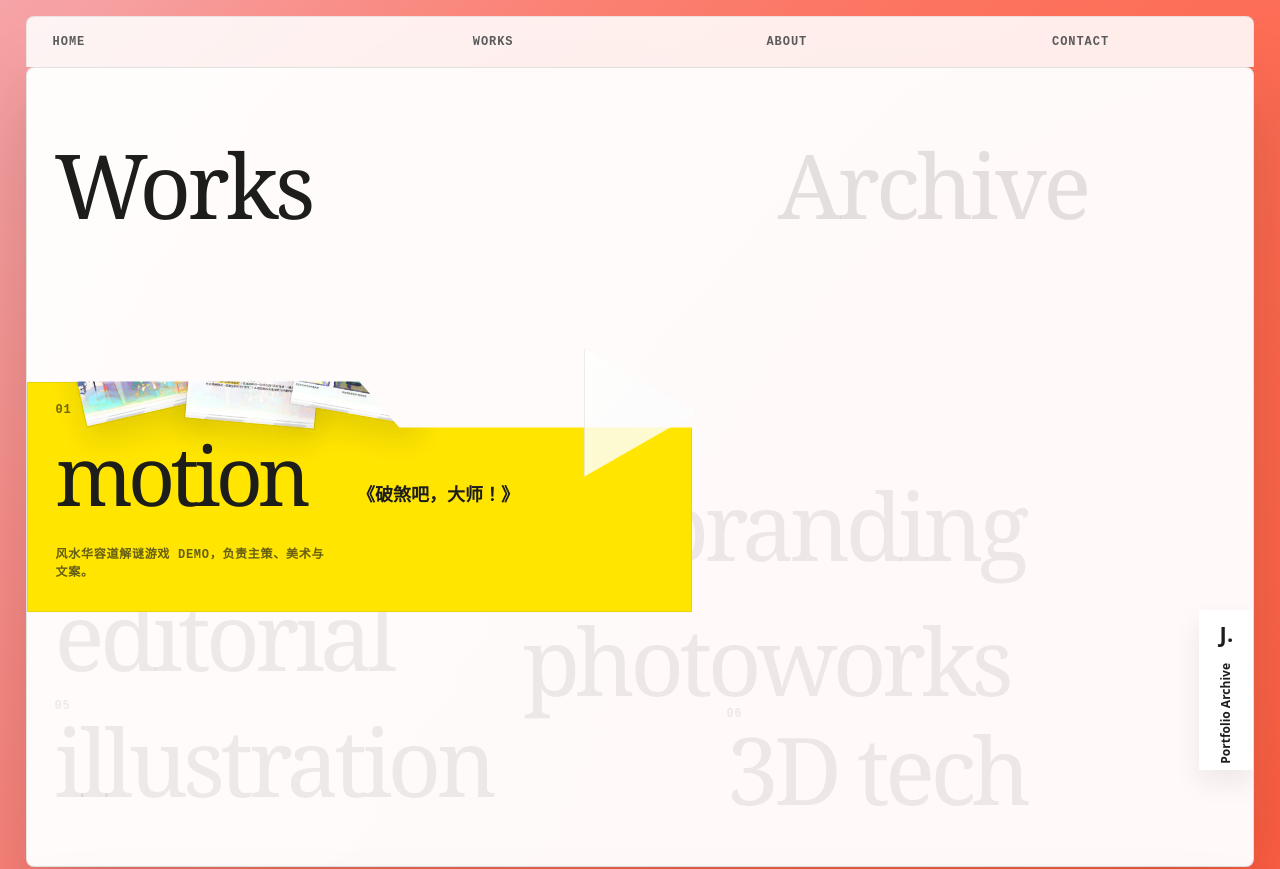
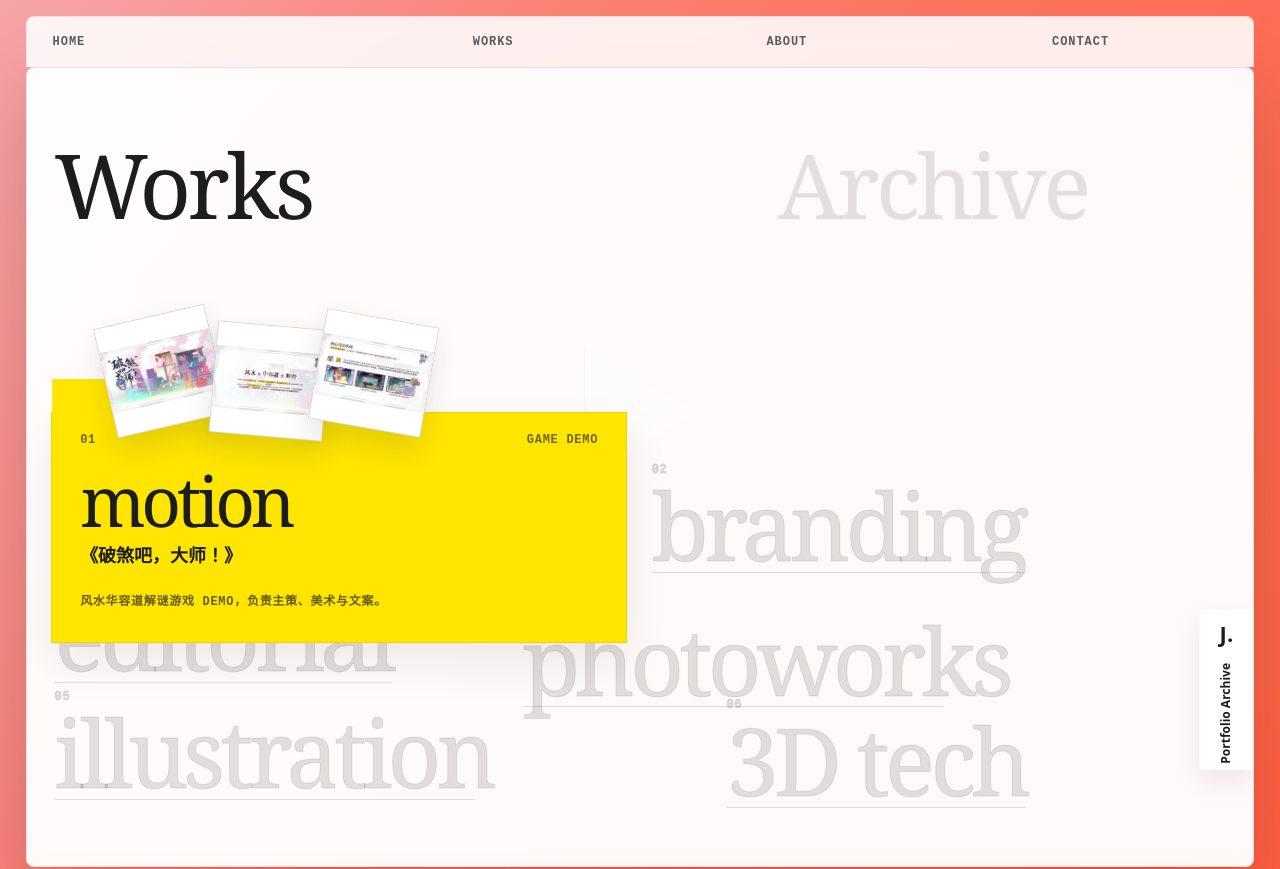
Before and after one commit to bibobiboluelue/myportfolio, a React (Vite) app: page / in a window 1280 px wide. Shown: the top 869 px of the page. Built offline with nearby package versions, Linux system fonts and the light colour scheme.

Commit message:
Fix archive homepage hover layout

```diff
--- a/src/index.css
+++ b/src/index.css
@@ -523,8 +523,17 @@ button {
   position: absolute;
   display: grid;
   gap: 8px;
-  color: rgba(29, 29, 27, 0.08);
+  color: rgba(29, 29, 27, 0.13);
+  -webkit-text-stroke: 1px rgba(29, 29, 27, 0.1);
+  text-stroke: 1px rgba(29, 29, 27, 0.1);
   transition: color 220ms ease, transform 220ms ease;
+}
+
+.hover-category::after {
+  width: min(100%, 420px);
+  height: 1px;
+  background: rgba(29, 29, 27, 0.14);
+  content: "";
 }
 
 .hover-category span,
@@ -546,8 +555,14 @@ button {
 }
 
 .hover-category.is-active {
-  color: rgba(29, 29, 27, 0.18);
+  color: rgba(29, 29, 27, 0.26);
+  -webkit-text-stroke-color: rgba(29, 29, 27, 0.22);
+  text-stroke-color: rgba(29, 29, 27, 0.22);
   transform: translateY(-4px);
+}
+
+.hover-category.is-active::after {
+  background: rgba(29, 29, 27, 0.28);
 }
 
 .hover-category:nth-child(1) {
@@ -582,14 +597,26 @@ button {
 
 .hover-folder-card {
   position: absolute;
-  z-index: 8;
+  z-index: 12;
   display: block;
-  width: min(52vw, 720px);
-  min-height: 142px;
+  width: min(45vw, 640px);
+  min-height: 188px;
   border: 1px solid rgba(29, 29, 27, 0.08);
   background: #d9d9d9;
-  clip-path: polygon(0 0, 50% 0, 56% 20%, 100% 20%, 100% 100%, 0 100%);
+  overflow: visible;
   animation: folderIn 260ms ease both;
+  box-shadow: 0 20px 42px rgba(29, 29, 27, 0.08);
+}
+
+.hover-folder-card::before {
+  position: absolute;
+  top: -34px;
+  left: 0;
+  width: 58%;
+  height: 35px;
+  background: inherit;
+  clip-path: polygon(0 0, 74% 0, 82% 100%, 100% 100%, 100% 100%, 0 100%);
+  content: "";
 }
 
 .hover-folder-card.is-yellow {
@@ -601,23 +628,23 @@ button {
 }
 
 .hover-folder-card.active-motion {
-  left: 0;
-  bottom: 29%;
+  left: 2%;
+  bottom: 25%;
 }
 
 .hover-folder-card.active-branding {
-  right: 0;
-  bottom: 34%;
+  right: 6%;
+  bottom: 29%;
 }
 
 .hover-folder-card.active-editorial {
   left: 7%;
-  bottom: 12%;
+  bottom: 6%;
 }
 
 .hover-folder-card.active-photoworks {
   right: 19%;
-  bottom: 14%;
+  bottom: 8%;
 }
 
 .hover-folder-card.active-illustration {
@@ -632,21 +659,22 @@ button {
 
 .hover-thumbs {
   position: absolute;
-  z-index: -1;
+  z-index: 2;
   top: -118px;
-  left: 7%;
-  width: 58%;
-  height: 150px;
+  left: 9%;
+  width: 64%;
+  height: 132px;
   pointer-events: none;
 }
 
 .hover-thumb {
   position: absolute;
   bottom: 0;
-  width: 34%;
-  aspect-ratio: 4 / 3;
+  width: 31%;
+  height: 112px;
   border: 1px solid rgba(29, 29, 27, 0.18);
-  object-fit: cover;
+  object-fit: contain;
+  background: #fff;
   box-shadow: 0 14px 28px rgba(29, 29, 27, 0.12);
 }
 
@@ -666,6 +694,8 @@ button {
 }
 
 .hover-folder-meta {
+  position: relative;
+  z-index: 3;
   display: flex;
   justify-content: space-between;
   gap: 24px;
@@ -674,30 +704,40 @@ button {
 }
 
 .hover-folder-body {
-  display: grid;
-  grid-template-columns: minmax(260px, 0.9fr) 1fr;
-  align-items: end;
-  gap: 26px;
-  padding: 12px 28px 28px;
+  position: relative;
+  z-index: 3;
+  display: flex;
+  flex-direction: column;
+  gap: 14px;
+  padding: 10px 28px 30px;
+}
+
+.hover-folder-body h2,
+.hover-folder-body p,
+.hover-folder-body small {
+  max-width: 100%;
 }
 
 .hover-folder-body h2 {
   margin: 0;
   font-family: Georgia, "Times New Roman", serif;
-  font-size: clamp(58px, 6.4vw, 104px);
+  font-size: clamp(56px, 5.4vw, 86px);
   font-weight: 400;
-  line-height: 0.82;
+  line-height: 0.9;
   letter-spacing: -0.06em;
 }
 
 .hover-folder-body p {
   margin: 0;
+  max-width: 360px;
   font-size: 18px;
   font-weight: 800;
+  line-height: 1.2;
 }
 
 .hover-folder-body small {
   display: block;
+  max-width: 430px;
   margin-top: 12px;
   color: rgba(29, 29, 27, 0.68);
   line-height: 1.55;
@@ -705,7 +745,7 @@ button {
 
 .archive-play {
   position: absolute;
-  z-index: 20;
+  z-index: 2;
   top: 45%;
   left: 50%;
   width: 112px;
@@ -716,6 +756,7 @@ button {
   filter: drop-shadow(0 8px 16px rgba(29, 29, 27, 0.08));
   transform: translate(-50%, -50%);
   pointer-events: none;
+  opacity: 0.58;
 }
 
 .archive-side-badge {
```
